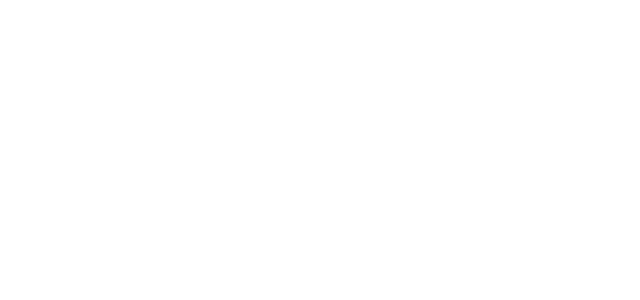
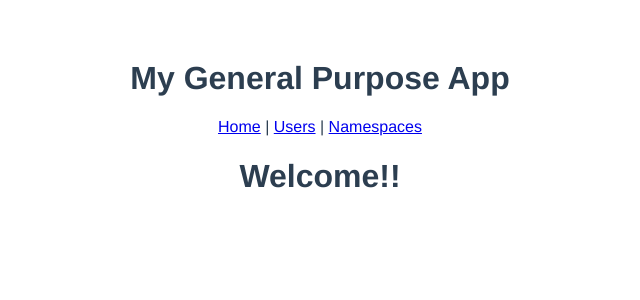
Before and after one commit to coopstools-homebrew/elven-far-seeing-stone, a Vue app: page / in a window 1280 px wide. Shown: the top 300 px of the page, without its empty margins (320-960 px from the left). Built offline with nearby package versions, Linux system fonts and the light colour scheme.

Commit message:
Added back in mounting action and fixed everything

```diff
--- a/src/App.vue
+++ b/src/App.vue
@@ -1,10 +1,11 @@
 <template>
   <div id="app">
-    <router-link to="/">Home</router-link>
-    <router-link to="/users">Users</router-link>
+    <h1>My General Purpose App</h1>
+    <router-link to="/">Home</router-link> |
+    <router-link to="/users">Users</router-link> |
     <router-link to="/ns">Namespaces</router-link>
     <div class="content">
-      <router-view></router-view>
+      <router-view class="view"></router-view>
     </div>
   </div>
 </template>
--- a/src/main.js
+++ b/src/main.js
@@ -13,22 +13,20 @@
 Vue.use(Router)
 Vue.use(Meta)
 
+
 const router = new Router({
-    routes:[
+    routes: [
         {
             path: "/",
-            name: "home",
             component: HelloWorld,
             props: {
                 msg: "Welcome!!"
             }
         }, {
             path: "/users",
-            name: 'users',
             component: Users,
         }, {
             path: '/ns',
-            name: 'namespace',
             component: Namespaces
         }
     ],
@@ -38,4 +36,4 @@
 new Vue({
   render: h => h(App),
   router
-})
+}).$mount('#app')
```
